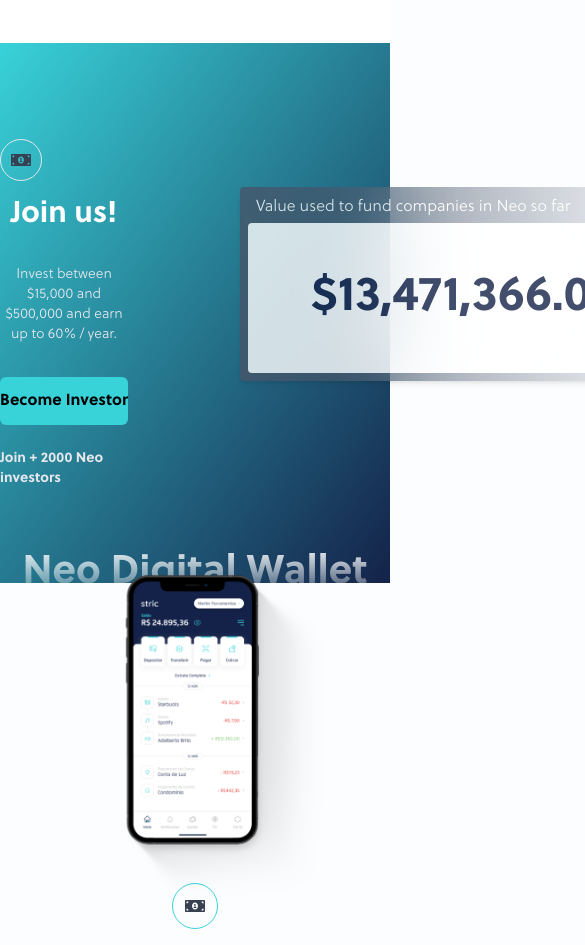
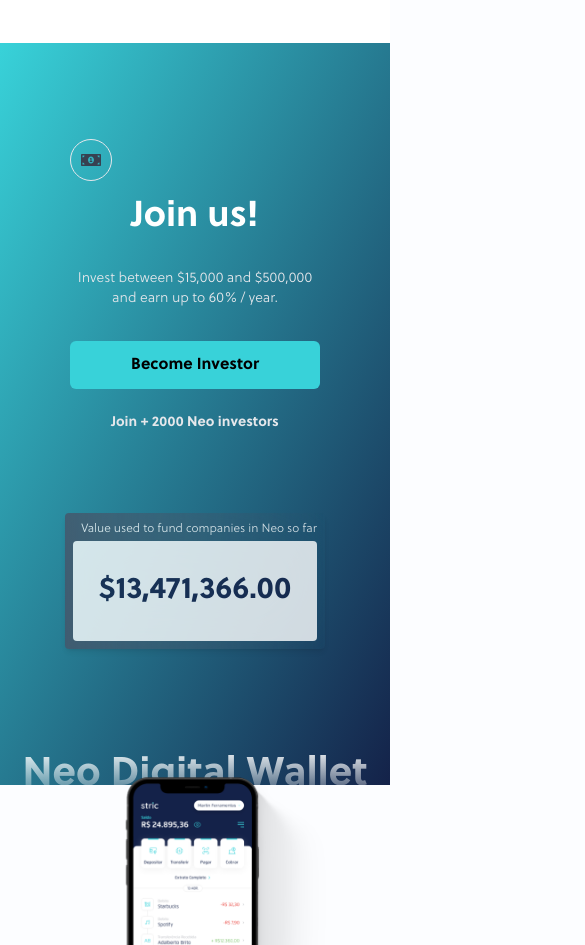
Before and after one commit to alexloops/neobank-landing-page, a Next.js app: page /investors in a window 390 px wide. Shown: the part 3600-4545 px from the top of the page, 585 px wide, since content can reach past the window. Built offline with nearby package versions, Linux system fonts and the light colour scheme.

Commit message:
Responsiveness Improvement

```diff
--- a/components/sections/DigitalWallet.tsx
+++ b/components/sections/DigitalWallet.tsx
@@ -222,12 +222,12 @@
 
 const LoanInfo = () => {
   return (
-    <div className="grid grid-cols-10 gap-16 w-full md:px-16 lg:px-24">
-      <div className="col-span-3 flex flex-col">
+    <div className="max-w-5xl grid grid-cols-3 md:grid-cols-10 gap-8 md:gap-16 w-full px-0 xs:px-4 sm:px-12 md:px-16 lg:px-24">
+      <div className="col-span-3 flex flex-col mx-auto max-w-[280px]">
         <span className="text-xl mb-4 self-start border border-gray-200 text-gray-700 rounded-full p-2.5 md:mr-7">
           <FaMoneyBillAlt />
         </span>
-        <span className="font-soleil-bold text-white text-3xl sm:text-4xl mb-8 text-center lg:text-left">
+        <span className="font-soleil-bold text-white text-4xl mb-8 text-center lg:text-left">
           Join us!
         </span>
         <p className="text-gray-200 max-w-[250px] sm:max-w-none text-sm mb-8 text-center lg:text-left">
@@ -240,17 +240,17 @@
           Join + 2000 Neo investors
         </div>
       </div>
-      <div className="col-span-7 pl-12 pt-12">
-        <div className="py-2 px-2 w-[450px] bg-gradient-to-r from-slate-600 to-transparent backdrop-blur-2xl shadow-md opacity-80 rounded">
-          <div className="flex itens-center justify-between ml-2 text-white mb-1">
+      <div className="col-span-3 md:col-span-7 md:pl-12 pt-12 pb-24 md:pb-0 mx-auto">
+        <div className="py-2 px-2 w-auto xs:w-[400px] lg:w-[450px] bg-gradient-to-r from-slate-600 to-transparent backdrop-blur-2xl shadow-md opacity-80 rounded">
+          <div className="flex itens-center text-xs xs:text-base justify-between ml-2 text-white mb-1">
             Value used to fund companies in Neo so far
-            <span className="my-auto flex space-x-1.5">
+            <span className="my-auto space-x-1.5 hidden xs:flex">
               <div className="rounded-full h-2 w-2 bg-red-500" />
               <div className="rounded-full h-2 w-2 bg-yellow-400" />
               <div className="rounded-full h-2 w-2 bg-neutral-300" />
             </span>
           </div>
-          <div className="flex items-center justify-center text-brand-dark font-soleil-bold text-5xl bg-white rounded h-[150px]">
+          <div className="flex items-center justify-center text-brand-dark font-soleil-bold text-3xl xs:text-5xl bg-white rounded h-[100px] xs:h-[140px] lg:h-[150px]">
             $13,471,366.00
           </div>
         </div>
```
